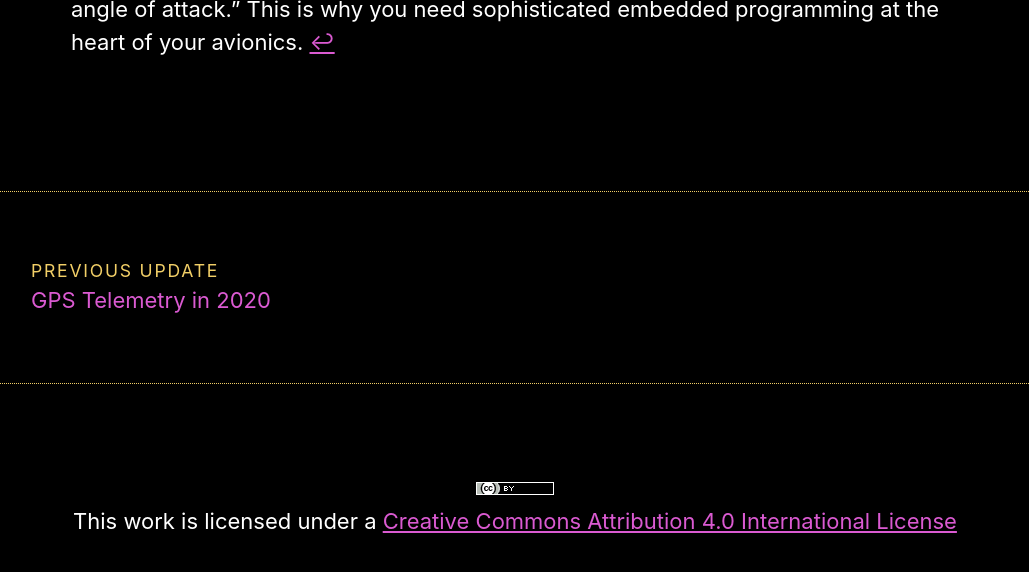
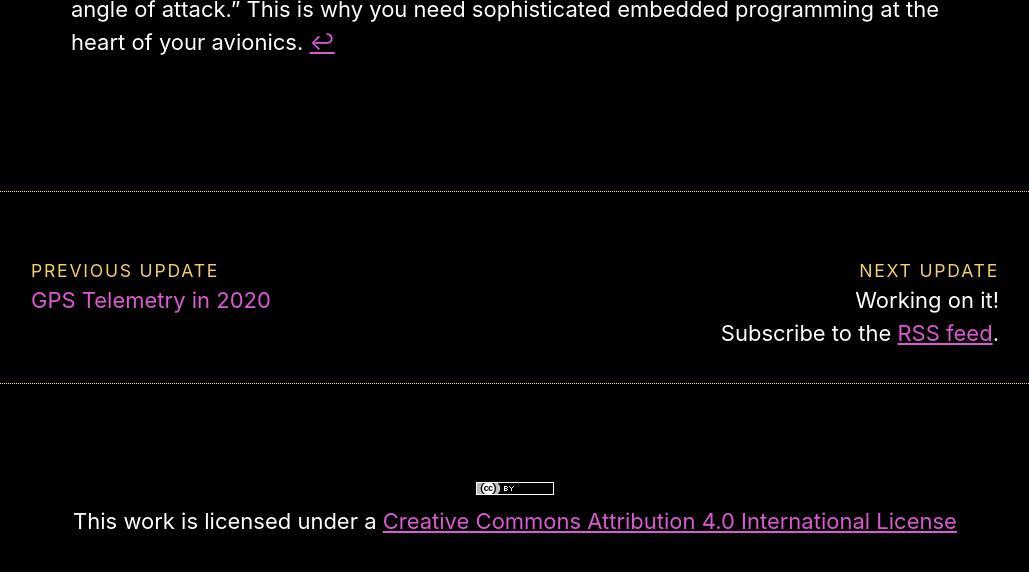
Before and after one commit to rocketlabdelta/rocketlabdelta.com, a Jekyll site: the page built from _posts/2020-02-14-altimiters-in-2020.md, in a window 1280 px wide and 900 px high, scrolled down 3923 px. Shown: the top 572 px of the window, without its empty margins (125-1154 px from the left). Built offline with Jekyll 4.4.1, drawn with Linux system fonts in a browser that asks for light colours.

Commit message:
Plug for subscribing

```diff
--- a/_layouts/post.html
+++ b/_layouts/post.html
@@ -37,6 +37,12 @@ layout: default
       <small>Next Update</small>
       {{ page.next.title }}
     </a>
+  {% else %}
+    <span class="next">
+      <small>Next Update</small>
+      Working on it!<br/>
+      Subscribe to the <a href="https://rocketlabdelta.com/feed.xml">RSS feed</a>.
+    </span>
   {% endif %}
 </nav>
 {% endif %}
```
